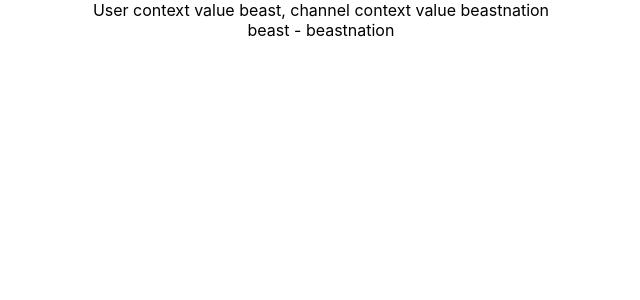
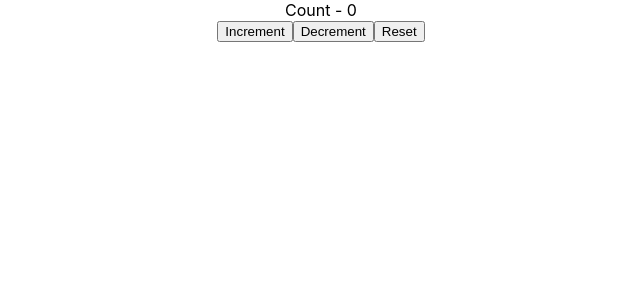
Before and after one commit to codeyluke/react-hooks, a React (Create React App) app: page / in a window 1280 px wide. Shown: the top 300 px of the page, without its empty margins (319-959 px from the left). Built offline with nearby package versions, Linux system fonts and the light colour scheme.

Commit message:
useReducer simple state and action

```diff
--- a/src/App.js
+++ b/src/App.js
@@ -1,18 +1,14 @@
 import React from 'react';
 import './App.css';
-import ComponentC from './components/ComponentC';
+import CounterOne from './components/CounterOne';
 
-export const UserContext = React.createContext()
-export const ChannelContext = React.createContext()
+// export const UserContext = React.createContext()
+// export const ChannelContext = React.createContext()
 
 function App() {
   return (
     <div className="App">
-      <UserContext.Provider value={'beast'}>
-        <ChannelContext.Provider value={'beastnation'}>
-          <ComponentC />
-        </ChannelContext.Provider>
-      </UserContext.Provider>
+      <CounterOne />
     </div>
   );
 }
--- /dev/null
+++ b/src/components/CounterOne.js
@@ -0,0 +1,31 @@
+import React, { useReducer } from 'react'
+
+const initialState = 0
+
+const reducer = (state, action) => {
+  switch (action) {
+    case 'increment':
+      return state + 1
+    case 'decrement':
+      return state - 1
+    case 'reset':
+      return initialState
+    default:
+      return state
+  }
+}
+
+function CounterOne() {
+  const [count, dispatch] = useReducer(reducer, initialState)
+
+  return (
+    <div>
+      <div>Count - {count}</div>
+      <button onClick={() => dispatch('increment')}>Increment</button>
+      <button onClick={() => dispatch('decrement')}>Decrement</button>
+      <button onClick={() => dispatch('reset')}>Reset</button>
+    </div>
+  )
+}
+
+export default CounterOne
```
